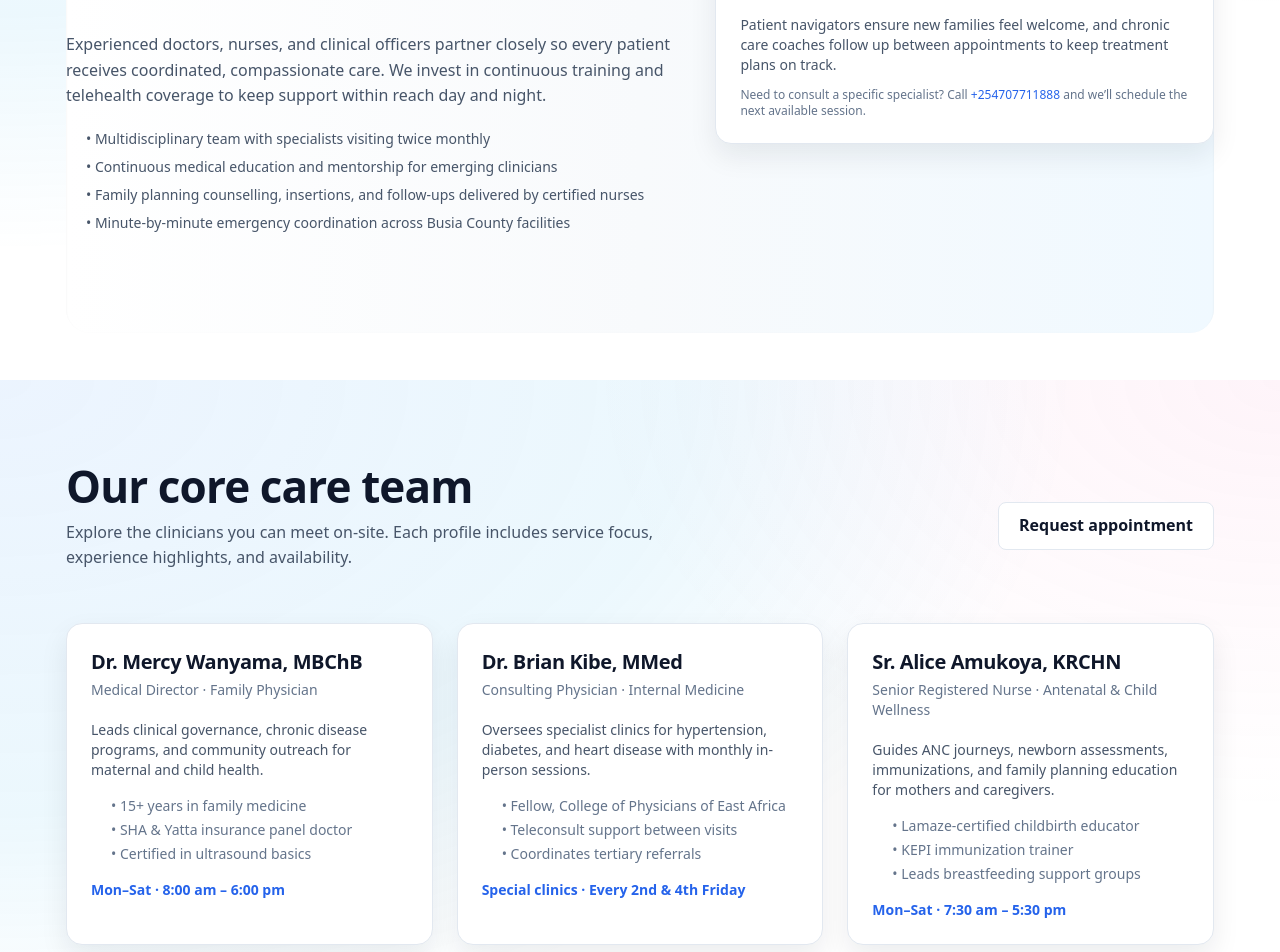
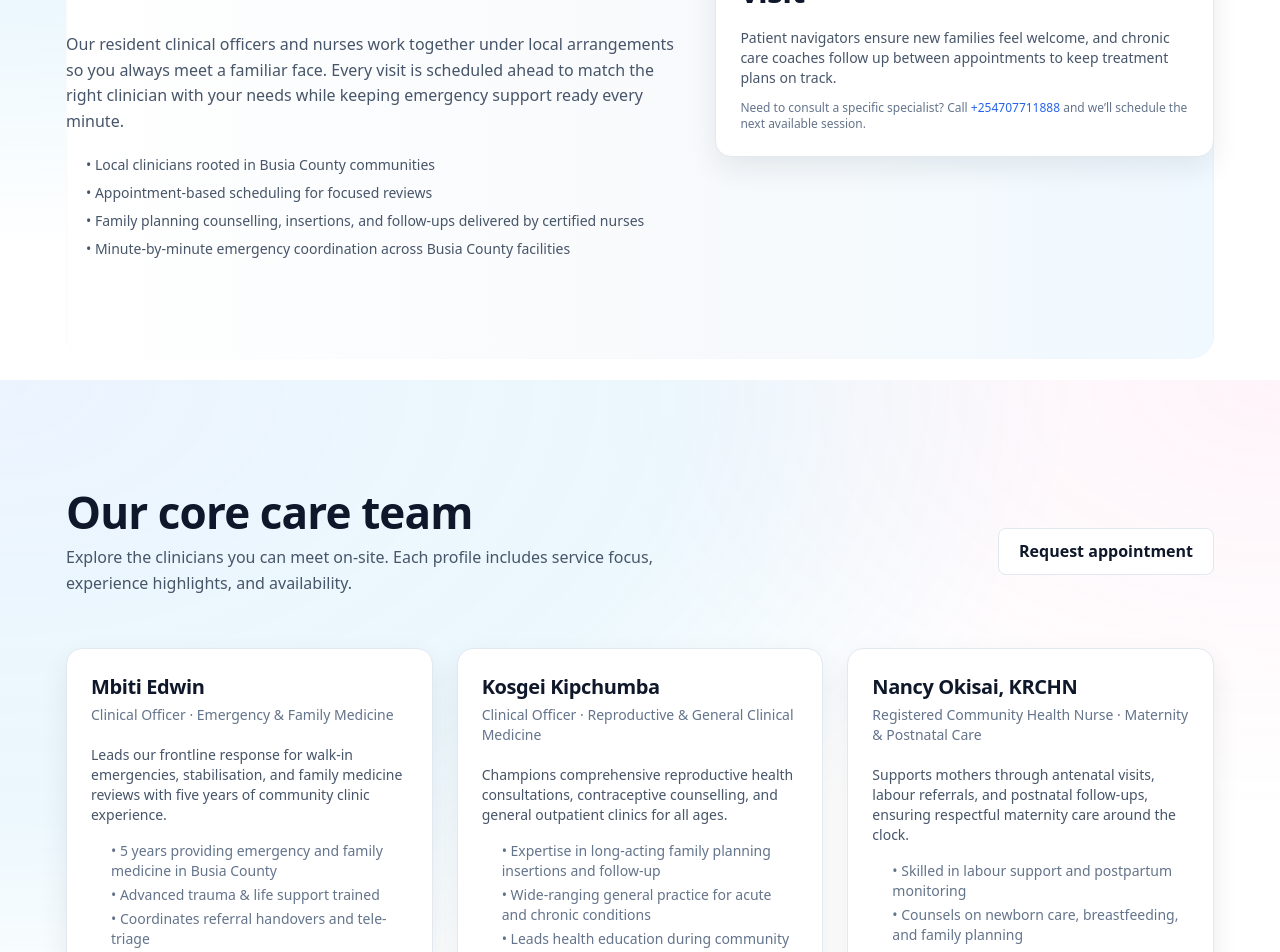
Before and after one commit to mbiti001/mwein-medical, a Next.js app: page /providers in a window 1280 px wide. Shown: the part 420-1372 px from the top of the page. Built offline with nearby package versions, Linux system fonts and the light colour scheme; no server answers.

Commit message:
Update provider roster with local team

```diff
--- a/app/providers/page.tsx
+++ b/app/providers/page.tsx
@@ -2,33 +2,26 @@ import { buildPageMetadata } from '../../lib/metadata'
 
 const providerProfiles = [
   {
-    name: 'Dr. Mercy Wanyama, MBChB',
-    title: 'Medical Director · Family Physician',
-    bio: 'Leads clinical governance, chronic disease programs, and community outreach for maternal and child health.',
-  highlights: ['15+ years in family medicine', 'SHA & Yatta insurance panel doctor', 'Certified in ultrasound basics'],
-    availability: 'Mon–Sat · 8:00 am – 6:00 pm'
+    name: 'Mbiti Edwin',
+    title: 'Clinical Officer · Emergency & Family Medicine',
+    bio: 'Leads our frontline response for walk-in emergencies, stabilisation, and family medicine reviews with five years of community clinic experience.',
+    highlights: ['5 years providing emergency and family medicine in Busia County', 'Advanced trauma & life support trained', 'Coordinates referral handovers and tele-triage'],
+    availability: 'By local arrangement · Call/WhatsApp to schedule'
   },
   {
-    name: 'Dr. Brian Kibe, MMed',
-    title: 'Consulting Physician · Internal Medicine',
-    bio: 'Oversees specialist clinics for hypertension, diabetes, and heart disease with monthly in-person sessions.',
-    highlights: ['Fellow, College of Physicians of East Africa', 'Teleconsult support between visits', 'Coordinates tertiary referrals'],
-    availability: 'Special clinics · Every 2nd & 4th Friday'
+    name: 'Kosgei Kipchumba',
+    title: 'Clinical Officer · Reproductive & General Clinical Medicine',
+    bio: 'Champions comprehensive reproductive health consultations, contraceptive counselling, and general outpatient clinics for all ages.',
+    highlights: ['Expertise in long-acting family planning insertions and follow-up', 'Wide-ranging general practice for acute and chronic conditions', 'Leads health education during community outreach days'],
+    availability: 'Appointment-based clinics · Slots released weekly'
   },
   {
-    name: 'Sr. Alice Amukoya, KRCHN',
-    title: 'Senior Registered Nurse · Antenatal & Child Wellness',
-    bio: 'Guides ANC journeys, newborn assessments, immunizations, and family planning education for mothers and caregivers.',
-    highlights: ['Lamaze-certified childbirth educator', 'KEPI immunization trainer', 'Leads breastfeeding support groups'],
-    availability: 'Mon–Sat · 7:30 am – 5:30 pm'
-  },
-  {
-    name: 'Sr. Peter Ouma, KRPN',
-    title: 'Clinical Officer · Emergency & Minor Procedures',
-    bio: 'Manages urgent walk-ins, wound care, circumcision program, and coordinates ambulance transfers when required.',
-    highlights: ['ATLS & ACLS certified', 'Trainer for community first responders', 'Leads evening telehealth triage'],
-    availability: 'Daily · 10:00 am – 10:00 pm'
-  },
+    name: 'Nancy Okisai, KRCHN',
+    title: 'Registered Community Health Nurse · Maternity & Postnatal Care',
+    bio: 'Supports mothers through antenatal visits, labour referrals, and postnatal follow-ups, ensuring respectful maternity care around the clock.',
+    highlights: ['Skilled in labour support and postpartum monitoring', 'Counsels on newborn care, breastfeeding, and family planning', 'Coordinates night-call maternity coverage with the clinical officer team'],
+    availability: 'On-call every day · Book ahead for dedicated sessions'
+  }
 ]
 
 export const metadata = buildPageMetadata({
@@ -46,12 +39,12 @@ export default function Providers() {
             <span className="badge mb-4">Clinical Team</span>
             <h1>Meet the clinicians behind Mwein Medical</h1>
             <p>
-              Experienced doctors, nurses, and clinical officers partner closely so every patient receives coordinated, compassionate care.
-              We invest in continuous training and telehealth coverage to keep support within reach day and night.
+              Our resident clinical officers and nurses work together under local arrangements so you always meet a familiar face.
+              Every visit is scheduled ahead to match the right clinician with your needs while keeping emergency support ready every minute.
             </p>
             <ul className="text-sm text-slate-600 space-y-2">
-              <li>• Multidisciplinary team with specialists visiting twice monthly</li>
-              <li>• Continuous medical education and mentorship for emerging clinicians</li>
+              <li>• Local clinicians rooted in Busia County communities</li>
+              <li>• Appointment-based scheduling for focused reviews</li>
               <li>• Family planning counselling, insertions, and follow-ups delivered by certified nurses</li>
               <li>• Minute-by-minute emergency coordination across Busia County facilities</li>
             </ul>
```
